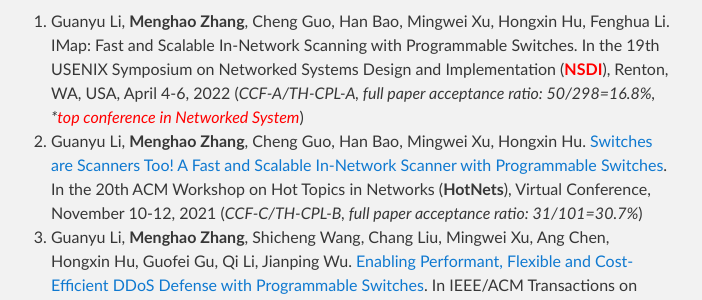
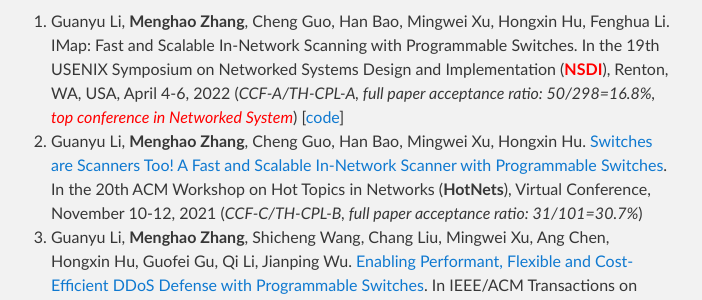
Before and after one commit to zhangmenghao/zhangmenghao.github.io, a Jekyll site: the page built from index.md, in a window 1280 px wide and 900 px high, scrolled down 1173 px. Shown: the part 177-477 px from the top of the window, without its empty margins (289-991 px from the left). Built offline with Jekyll 4.4.1, drawn with Linux system fonts in a browser that asks for light colours.

Commit message:
Update nsdi 22

```diff
--- a/index.md
+++ b/index.md
@@ -25,7 +25,7 @@
 #### Selected Publications
 9. Guanyu Li, __Menghao Zhang__, Cheng Guo, Han Bao, Mingwei Xu, Hongxin Hu, Fenghua Li.
 IMap: Fast and Scalable In-Network Scanning with Programmable Switches.
-In the 19th USENIX Symposium on Networked Systems Design and Implementation (**<font color='red'>NSDI</font>**), Renton, WA, USA, April 4-6, 2022 (*CCF-A/TH-CPL-A, full paper acceptance ratio: 50/298=16.8%, *<font color='red'>top conference in Networked System</font>*)
+In the 19th USENIX Symposium on Networked Systems Design and Implementation (**<font color='red'>NSDI</font>**), Renton, WA, USA, April 4-6, 2022 (*CCF-A/TH-CPL-A, full paper acceptance ratio: 50/298=16.8%, <font color='red'>top conference in Networked System</font>*) [[code](https://github.com/IMapScanner/IMap)]
 8. Guanyu Li, __Menghao Zhang__, Cheng Guo, Han Bao, Mingwei Xu, Hongxin Hu.
 [Switches are Scanners Too! A Fast and Scalable In-Network Scanner with Programmable Switches](./papers/HotNets2021-IMap.pdf).
 In the 20th ACM Workshop on Hot Topics in Networks (**HotNets**), Virtual Conference, November 10-12, 2021 (*CCF-C/TH-CPL-B, full paper acceptance ratio: 31/101=30.7%*)
```
